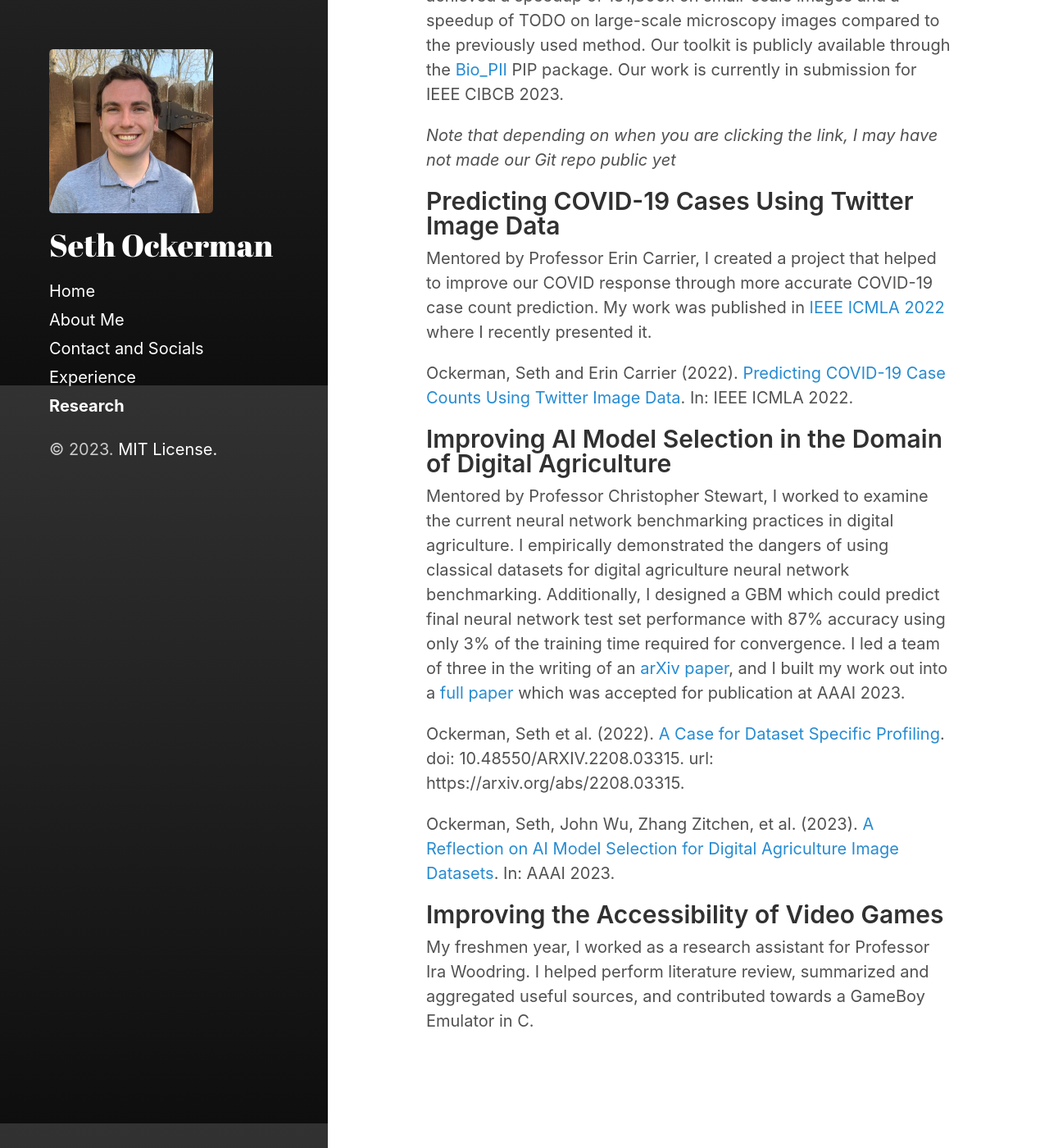
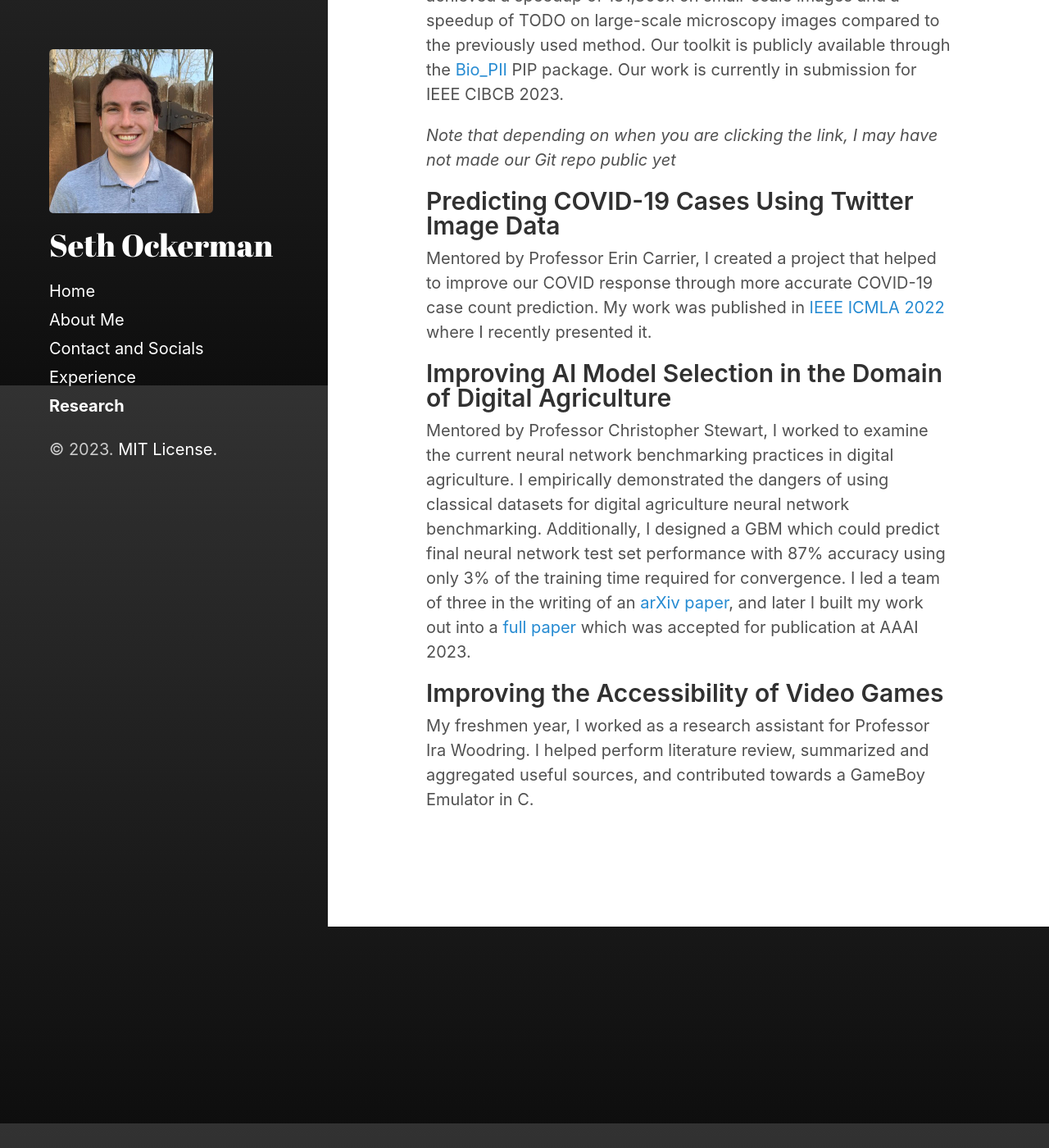
Before and after one commit to OckermanSethGVSU/OckermanSethGVSU.github.io, a Jekyll site: the page built from markdown/research.md, in a window 1280 px wide and 1400 px high, scrolled down 430 px. Shown: the whole window at 82% size. Built offline with Jekyll 4.4.1, drawn with Linux system fonts in a browser that asks for light colours.

Commit message:
small wording change

```diff
--- a/markdown/research.md
+++ b/markdown/research.md
@@ -14,17 +14,9 @@ Mentored by Professor Brian Haab, I built a large scale image processing toolkit
 ## Predicting COVID-19 Cases Using Twitter Image Data
 Mentored by Professor Erin Carrier, I created a project that helped to improve our COVID response through more accurate COVID-19 case count prediction. My work was published in [IEEE ICMLA 2022](https://ieeexplore.ieee.org/stamp/stamp.jsp?arnumber=10068950) where I recently presented it.
 
-Ockerman, Seth and Erin Carrier (2022). [Predicting COVID-19 Case Counts Using Twitter Image Data](https://ieeexplore.ieee.org/stamp/stamp.jsp?arnumber=10068950). In: IEEE ICMLA 2022.
-
-
-
 
 ## Improving AI Model Selection in the Domain of Digital Agriculture
-Mentored by Professor Christopher Stewart, I worked to examine the current neural network benchmarking practices in digital agriculture. I empirically demonstrated the dangers of using classical datasets for digital agriculture neural network benchmarking. Additionally, I designed a GBM which could predict final neural network test set performance  with 87% accuracy using only 3% of the training time required for convergence. I led a team of three in the writing of an [arXiv paper](https://arxiv.org/abs/2208.03315), and I built my work out into a [full paper](https://openreview.net/forum?id=vBSUoUuAYOA) which was accepted for publication at AAAI 2023.
-
-Ockerman, Seth et al. (2022). [A Case for Dataset Specific Profiling](https://arxiv.org/abs/2208.03315). doi: 10.48550/ARXIV.2208.03315. url: https://arxiv.org/abs/2208.03315.
-
-Ockerman, Seth, John Wu, Zhang Zitchen, et al. (2023). [A Reflection on AI Model Selection for Digital Agriculture Image Datasets](https://openreview.net/forum?id=vBSUoUuAYOA). In: AAAI 2023.
+Mentored by Professor Christopher Stewart, I worked to examine the current neural network benchmarking practices in digital agriculture. I empirically demonstrated the dangers of using classical datasets for digital agriculture neural network benchmarking. Additionally, I designed a GBM which could predict final neural network test set performance  with 87% accuracy using only 3% of the training time required for convergence. I led a team of three in the writing of an [arXiv paper](https://arxiv.org/abs/2208.03315), and later I built my work out into a [full paper](https://openreview.net/forum?id=vBSUoUuAYOA) which was accepted for publication at AAAI 2023.
 
 ## Improving the Accessibility of Video Games
 My freshmen year, I worked as a research assistant for Professor Ira Woodring. I helped perform literature review, summarized and aggregated useful sources, and contributed towards a GameBoy Emulator in C.
```
Also changed, not shown: 2 other files.
